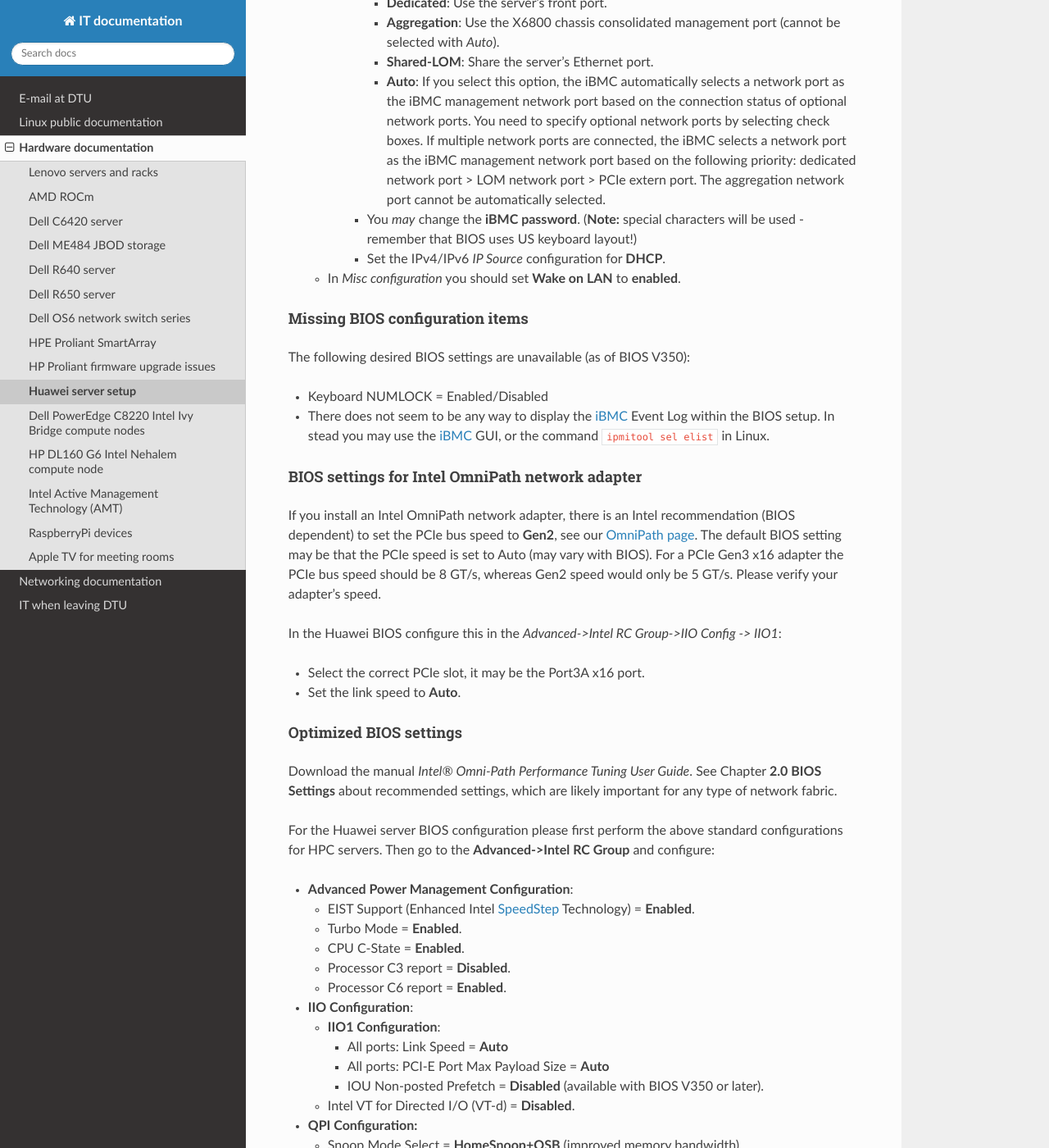
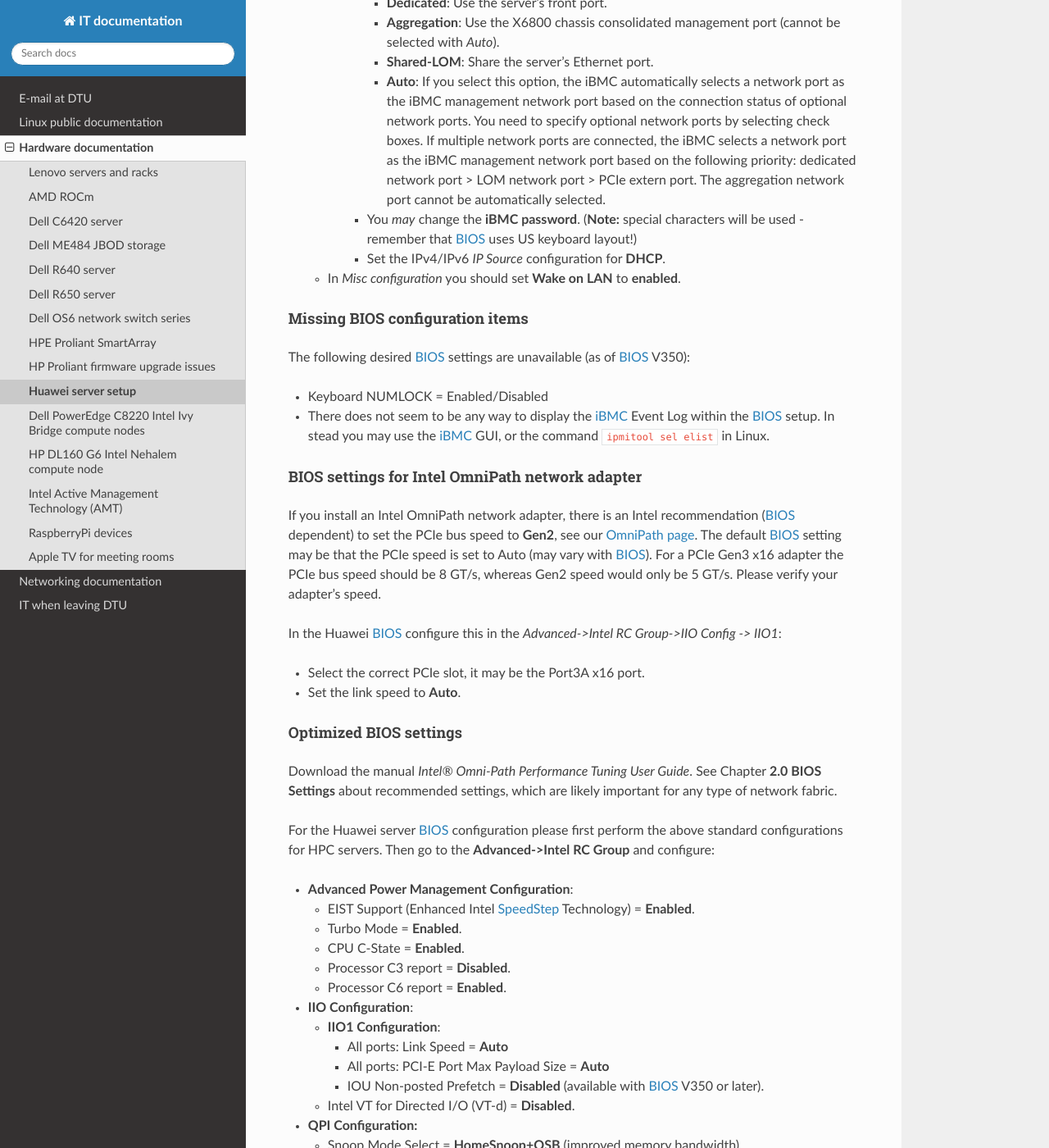
Before and after one commit to OleHolmNielsen/ITwiki, a Sphinx documentation site: the page built from docs/Huawei_server.rst, in a window 1280 px wide and 1400 px high, scrolled down 4390 px. Shown: the whole window at 82% size. Built offline with Sphinx 7.4.7 and the Read the Docs theme 3.1.0, drawn with Linux system fonts in a browser that asks for light colours; some of the changed text lies outside the part shown.

Commit message:
Added some links

```diff
--- a/docs/Huawei_server.rst
+++ b/docs/Huawei_server.rst
@@ -29,7 +30,7 @@
 * RH2288H_User_Guide_.
 * RH2288H_Software_downloads_ are at the bottom of the RH2288H_ page *Technical Support* section.
   The latest software (topmost on the list) *Version and Patch Number* should be used.
-  The software includes drivers for supported OSes, and BIOS and iBMC_ firmware updates.
+  The software includes drivers for supported OSes, and BIOS_ and iBMC_ firmware updates.
 
 .. _RH2288H: http://e.huawei.com/en/products/cloud-computing-dc/servers/rh-series/rh2288h-v3
 .. _RH2288H_User_Guide: http://support.huawei.com/enterprise/docinforeader.action?contentId=DOC1000054727&partNo=10072
@@ -57,7 +58,7 @@
 
 This is a summary of the steps required to configure a factory default Huawei server so that it becomes manageable.
 
-The most important steps are to reconfigure the BIOS and the iBMC_ management processor.
+The most important steps are to reconfigure the BIOS_ and the iBMC_ management processor.
 The sections below provide full details.
 
 Assumptions:
@@ -66,9 +67,9 @@
 
 The following steps must be taken in numerical order:
 
-1. Attach a console screen and keyboard and boot the server into BIOS Setup mode (press DEL).
+1. Attach a console screen and keyboard and boot the server into BIOS_ Setup mode (press DEL).
 
-2. Remove the useless BIOS setup (supervisor) password installed by Huawei.
+2. Remove the useless BIOS_ setup (supervisor) password installed by Huawei.
 
 3. Read the server's port 1 Ethernet MAC address.
 
@@ -117,11 +119,11 @@
 BIOS keyboard layout
 --------------------
 
-Using F5 at startup, the BIOS can configured to accept one of the following national keyboard layouts:
+Using F5 at startup, the BIOS_ can configured to accept one of the following national keyboard layouts:
 
 * US English, French.
 
-In order to enter the BIOS setup initially, you have to type the default password: Huawei12#$
+In order to enter the BIOS_ setup initially, you have to type the default password: Huawei12#$
 
 However, this won't work with many national keyboards because the characters # and $ will be placed on different keys.
 
@@ -167,7 +169,7 @@
     * Go to *Processor Configuration*.  Set **Hyper-Threading** to **Disabled** for HPC computing.
 
   * Go to **PXE configuration** to write down the on-board **Ethernet MAC address**.
-    Also verify the PXE enabled/disabled settings.
+    Also verify the PXE_ enabled/disabled settings.
     Note: On the XH620_ V3 server, the Ethernet MAC address seems to be defined by the small mini-board containing the LAN ports at the server's front.
 
   * Go to **IPMI iBMC configuration** to update the iBMC_ management controller configuration:
@@ -187,7 +189,7 @@
           If multiple network ports are connected, the iBMC selects a network port as the iBMC management network port based on the following priority: dedicated network port > LOM network port > PCIe extern port.
           The aggregation network port cannot be automatically selected.
 
-      - You *may* change the **iBMC password**. (**Note:** special characters will be used - remember that BIOS uses US keyboard layout!)
+      - You *may* change the **iBMC password**. (**Note:** special characters will be used - remember that BIOS_ uses US keyboard layout!)
       - Set the IPv4/IPv6 *IP Source* configuration for **DHCP**.
 
   * In *Misc configuration* you should set **Wake on LAN** to **enabled**.
@@ -198,23 +200,23 @@
 Missing BIOS configuration items
 ................................
 
-The following desired BIOS settings are unavailable (as of BIOS V350):
+The following desired BIOS_ settings are unavailable (as of BIOS_ V350):
 
 * Keyboard NUMLOCK = Enabled/Disabled
 
-* There does not seem to be any way to display the iBMC_ Event Log within the BIOS setup.
+* There does not seem to be any way to display the iBMC_ Event Log within the BIOS_ setup.
   In stead you may use the iBMC_ GUI, or the command ``ipmitool sel elist`` in Linux.
 
 BIOS settings for Intel OmniPath network adapter
 ................................................
 
-If you install an Intel OmniPath network adapter, there is an Intel recommendation (BIOS dependent) to set the PCIe bus speed to **Gen2**,
+If you install an Intel OmniPath network adapter, there is an Intel recommendation (BIOS_ dependent) to set the PCIe bus speed to **Gen2**,
 see our `OmniPath page <https://wiki.fysik.dtu.dk/niflheim/OmniPath>`_.
-The default BIOS setting may be that the PCIe speed is set to Auto (may vary with BIOS).
+The default BIOS_ setting may be that the PCIe speed is set to Auto (may vary with BIOS_).
 For a PCIe Gen3 x16 adapter the PCIe bus speed should be 8 GT/s, whereas Gen2 speed would only be 5 GT/s.
 Please verify your adapter's speed.
 
-In the Huawei BIOS configure this in the *Advanced->Intel RC Group->IIO Config -> IIO1*:
+In the Huawei BIOS_ configure this in the *Advanced->Intel RC Group->IIO Config -> IIO1*:
 
 * Select the correct PCIe slot, it may be the Port3A x16 port.
 * Set the link speed to **Auto**.
@@ -225,7 +227,7 @@
 Download the manual *Intel® Omni-Path Performance Tuning User Guide*.
 See Chapter **2.0 BIOS Settings** about recommended settings, which are likely important for any type of network fabric.
 
-For the Huawei server BIOS configuration please first perform the above standard configurations for HPC servers.
+For the Huawei server BIOS_ configuration please first perform the above standard configurations for HPC servers.
 Then go to the **Advanced->Intel RC Group** and configure:
 
 * **Advanced Power Management Configuration**:
@@ -242,7 +244,7 @@
 
     - All ports: Link Speed = **Auto**
     - All ports: PCI-E Port Max Payload Size = **Auto**
-    - IOU Non-posted Prefetch = **Disabled** (available with BIOS V350 or later).
+    - IOU Non-posted Prefetch = **Disabled** (available with BIOS_ V350 or later).
 
   - Intel VT for Directed I/O (VT-d) = **Disabled**.
 
@@ -262,16 +264,16 @@
 BIOS password protection
 ------------------------
 
-Many BIOS functions are password protected, making normal server operation quite cumbersome.
-For example, PXE booting is only permitted after typing the BIOS password!
+Many BIOS_ functions are password protected, making normal server operation quite cumbersome.
+For example, PXE_ booting is only permitted after typing the BIOS_ password!
 
-Huawei servers seem to have a factory default BIOS as well as iBMC_ password which is printed on a label on top of the chassis::
+Huawei servers seem to have a factory default BIOS_ as well as iBMC_ password which is printed on a label on top of the chassis::
 
   Huawei12#$
 
 which you can easily find by this `Google search <https://www.google.com/search?q=huawei+server+bios+default+password>`_ or with some effort look up in the system *User Guide*.
 system
-In the BIOS setup you should select *Clear supervisor password* in order to disable this annoying password.
+In the BIOS_ setup you should select *Clear supervisor password* in order to disable this annoying password.
 
 UEFI Secure Boot configuration
 ----------------------------------
@@ -315,13 +317,13 @@
 The netmask is 255.255.255.0.
 
 You may change the IP configuration to DHCP_, provided you have configured the iBMC_'s MAC-address in your DHCP_ server.
-This is described above under BIOS configuration.
+This is described above under BIOS_ configuration.
 Alternatively, from the Linux OS you can configure the iBMC_ to use DHCP_::
 
   ipmitool lan set 1 ipsrc dhcp
 
 If you want to use the X6800_ chassis consolidated management port (label: *Mgmt* on the chassis "ears"), you have to change the iBMC configuration.
-This is described above under BIOS configuration.
+This is described above under BIOS_ configuration.
 
 Alternatively, connect a cable temporarily to the *Dedicated* port so that the iBMC_ connects to the network and uses DHCP_.
 Now you can use SSH_ to login to the iBMC_ IP address as user *root* with the (silly) Huawei password.
@@ -386,7 +388,7 @@
 
 .. _iMana_200_User_Guide: http://support.huawei.com/enterprise/docinforeader.action?contentId=DOC1000038843&partNo=10072
 
-For example, iBMC_ and BIOS upgrades can be performed using the iBMC_ CLI interface via SSH login.
+For example, iBMC_ and BIOS_ upgrades can be performed using the iBMC_ CLI interface via SSH login.
 The guide instructions in *3.4.11 Upgrading the Software (upgrade)* are::
 
   iBMC:/->ipmcset -d upgrade -v /tmp/*.hpm [option]
@@ -554,7 +556,7 @@
 
 From the XH620_downloads_ page get the firmware upgrade document named HUAWEI Rack Server *Upgrade Guide (iBMC)*.
 Unpack the zip-file to get the PDF document.
-Also download the iBMC_ and BIOS upgrade files and unzip them to separate directories (because of a conflicting file *version.xml*) on your PC (not the server).
+Also download the iBMC_ and BIOS_ upgrade files and unzip them to separate directories (because of a conflicting file *version.xml*) on your PC (not the server).
 
 The *Upgrade Guide (iBMC)* instructs the user to log in to the iBMC_ GUI.
 Use a web browser and enter the iBMC_ IP address or hostname.
@@ -563,7 +565,7 @@
 **WARNING**:
 
 * Performing firmware upgrades may require the server to be in a OS shutdown mode, since upgrades are performed through the iBMC_ interface.
-* It is apparently not possible to update BIOS, for example, while the server is operating.
+* It is apparently not possible to update BIOS_, for example, while the server is operating.
 
 iBMC IP address
 ---------------
@@ -590,17 +592,17 @@
   Do not restart the server or the iBMC_ manually during the update.
 * After a couple of minutes (when the fans go high) login to the GUI again.
 
-Subsequently upgrade the BIOS:
+Subsequently upgrade the BIOS_:
 
 * In the GUI press *System->Firmware Upgrade*.
-* In *Select Target Version:* use *Browse* to select the BIOS firmware file ``biosimage.hpm``.
+* In *Select Target Version:* use *Browse* to select the BIOS_ firmware file ``biosimage.hpm``.
 * Press *Start Update*.
-* The BIOS upgrade takes about 8 minutes.
+* The BIOS_ upgrade takes about 8 minutes.
 * If the *Upgrade Progress* shows 0% (not 100%) after completion, the upgrade has failed.
 * Check *System->Operation Logs*.
-* If the logs say *Upgrade (BIOS) with (biosimage.hpm) failed*, the *Upgrade Guide (iBMC)* says:
+* If the logs say *Upgrade (BIOS_) with (biosimage.hpm) failed*, the *Upgrade Guide (iBMC)* says:
 
-  * Power off the server (from the console) and then upgrade the BIOS (repeat the above).
+  * Power off the server (from the console) and then upgrade the BIOS_ (repeat the above).
 
 * After the upgrade power on the server from the console or the GUI *Power* pane.
 
@@ -874,12 +876,12 @@
 
 * FusionServer Tools-uMate-Linux-V128.tar.gz
 
-  In the Linux operating system, for batch inspection, log collection, upgrade firmware, BIOS configuration, BMC configuration, HMM configuration, the power control operation.
+  In the Linux operating system, for batch inspection, log collection, upgrade firmware, BIOS_ configuration, BMC configuration, HMM configuration, the power control operation.
 
 uMate tool
 ----------
 
-The *uMate* is a Java-based tool used for log collection, firmware upgrade, configuration of BIOS, iBMC, HMM, and System.
+The *uMate* is a Java-based tool used for log collection, firmware upgrade, configuration of BIOS_, iBMC, HMM, and System.
 
 **WARNING:** It seems that *uMate* does not work on EL8 Linux, and that CentOS/RHEL 7 is required!
 
@@ -895,7 +897,7 @@
   uMate.sh
   uMate_CLI.sh
 
-Remember: For upgrading the BIOS, the server must be rebooted after the BIOS update.
+Remember: For upgrading the BIOS_, the server must be rebooted after the BIOS_ update.
 
 The GUI tool includes a documentation *Help window* at the ? icon.
 
@@ -910,7 +912,7 @@
   This occurs on Linux when you use a remote X11 display, for example using SSH login to the server.
   It often helps to **resize or refresh the window** in order to update the window contents.
 
-* A number of performance related BIOS settings are **not available** in the uMate *BIOS Config* tool:
+* A number of performance related BIOS_ settings are **not available** in the uMate *BIOS Config* tool:
 
   1. QPI Configuration: Snoop Mode Select
 
```
Also changed, not shown: other parts of docs/Huawei_server.rst (+14 -12 lines).
